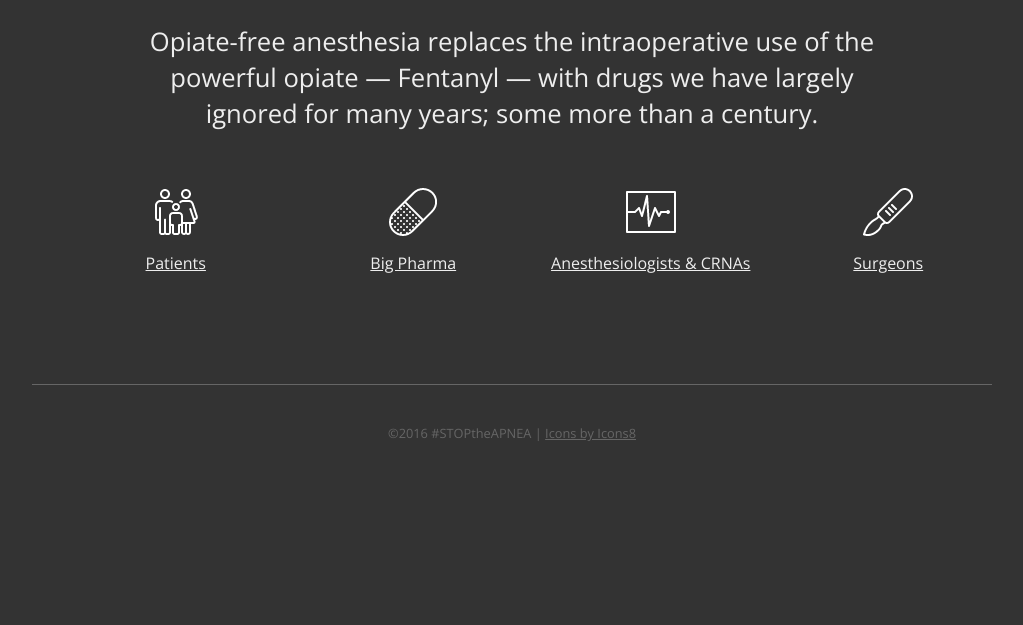
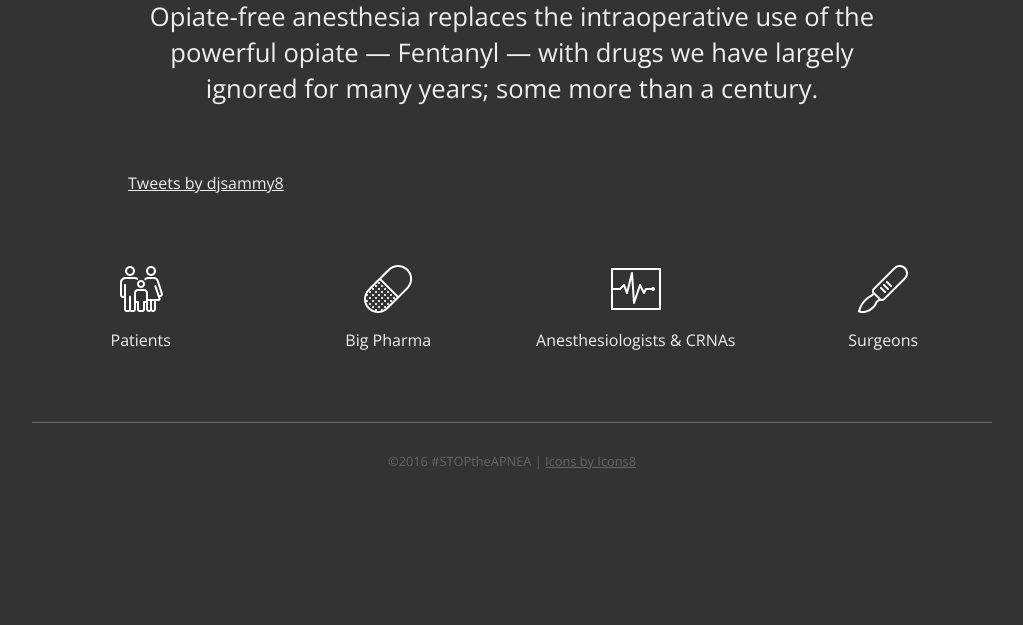
Before and after one commit to mfnkl/stoptheapnea, a plain HTML site: page index.html in a window 1280 px wide. Shown: the part 175-800 px from the top of the page, without its empty margins (128-1151 px from the left). Drawn offline with nearby package versions, Linux system fonts and the light colour scheme.

Commit message:
add twitter feed

```diff
--- a/index.html
+++ b/index.html
@@ -9,35 +9,34 @@
 
     <body>
         <div class="container">
-            <div class="intro">
+            <div class="section u-text-center">
                 <h1>#STOPtheAPNEA</h1>
                 <div class="subheader">
                     Opiate-free anesthesia replaces the intraoperative use of the powerful opiate &mdash; Fentanyl &mdash; with drugs we have largely ignored for many years; some more than a century.
                 </div>
+            </div>
+            <div class="section">
+                <div class="twitter-timeline-container">
+                    <a class="twitter-timeline" href="https://twitter.com/djsammy8" data-chrome="transparent" data-theme="dark" data-link-color="#49cca9" data-border-color="#666">Tweets by djsammy8</a> <script async src="https://platform.twitter.com/widgets.js" charset="utf-8"></script>
+                </div>
+            </div>
+            <div class="section">
                 <ul class="row clearfix audiences">
-                    <li class="col col-lg-4 col-md-2">
-                        <a href="#">
+                    <li class="col col-lg-4 col-md-2 u-text-center">
                         <img src="img/patient.png">
                         Patients
-                        </a>
                     </li>
-                    <li class="col col-lg-4 col-md-2">
-                        <a href="#">
+                    <li class="col col-lg-4 col-md-2 u-text-center">
                         <img src="img/pharma.png">
                         Big Pharma
-                        </a>
                     </li>
-                    <li class="col col-lg-4 col-md-2">
-                        <a href="#">
+                    <li class="col col-lg-4 col-md-2 u-text-center">
                         <img src="img/crna.png">
                         Anesthesiologists & CRNAs
-                        </a>
                     </li>
-                    <li class="col col-lg-4 col-md-2">
-                        <a href="#">
+                    <li class="col col-lg-4 col-md-2 u-text-center">
                         <img src="img/surgeon.png">
                         Surgeons
-                        </a>
                     </li>
                 </ul>
             </div>
--- a/style.css
+++ b/style.css
@@ -36,6 +36,11 @@ a {
 
 ul {
     list-style: none;
+    padding: 0;
+}
+
+.u-text-center {
+    text-align: center;
 }
 
 .row {
@@ -96,14 +101,18 @@ ul {
 
 .container {
     max-width: 990px;
-    padding: 15px;
+    padding: 30px 15px;
     margin: 0 auto;
     text-align: left;
 }
 
-.intro {
-    padding: 40px 0;
-    text-align: center;
+.section {
+    padding: 0 0 40px;
+}
+
+.twitter-timeline-container {
+    width: 80%;
+    margin: 0 auto;
 }
 
 .audiences img {
@@ -113,8 +122,7 @@ ul {
 
 .footer {
     border-top: 1px solid #666;
-    margin-top: 40px;
-    padding-top: 40px;
+    padding-top: 30px;
     text-align: center;
     font-size: 0.8rem;
     color: #666;
```
Lines whose indentation alone changed are shown as unchanged.
